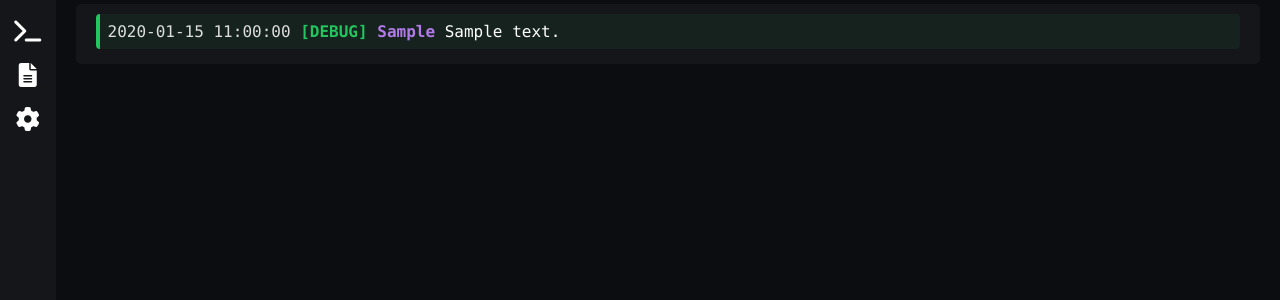
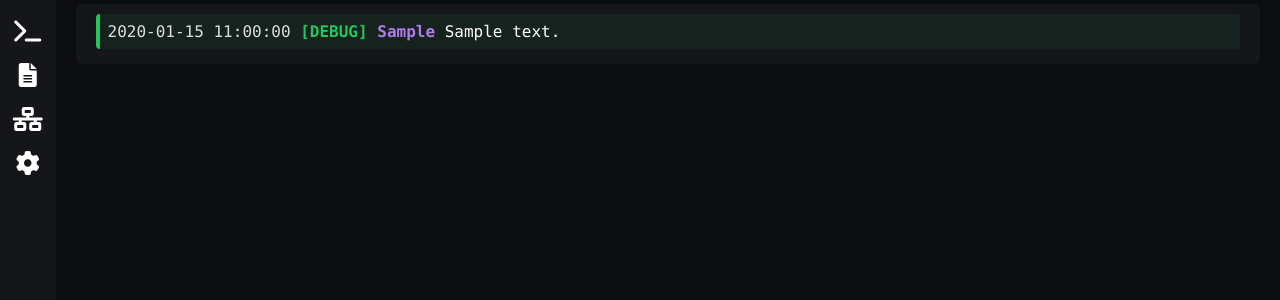
Before and after one commit to Kristinaa-dev/slash-dash, a Django app: page /logs/ in a window 1280 px wide. Shown: the part 128-428 px from the top of the page. Run offline with Django 4.2, Linux system fonts and the light colour scheme; a user stored in the database is signed in; tables that the repository leaves empty hold one stand-in row (values such as "Sample post"); parts of the project's set-up code (start-up, migrations or seed data) failed here and were passed over.

Commit message:
Add nodes icon

```diff
--- a/app/dashboard/templates/base.html
+++ b/app/dashboard/templates/base.html
@@ -22,6 +22,11 @@
                 <li><a href="{% url 'terminal' %}"><i class="fas fa-terminal icon"></i><span class="text">Terminal</span></a></li>
                 {% endif %}
                 <li><a href="{% url 'logs' %}"><i class="fas fa-file-alt icon"></i><span class="text">Logs</span></a></li>
+
+                <li><a href="{% url 'node_list' %}"><i class="fas fa-network-wired icon"></i><span class="text">Nodes</span></a></li>
+
+
+
                 <li><a href="{% url 'admin:index' %}"><i class="fas fa-cog icon"></i><span class="text">Settings</span></a></li>
             </ul>
             <!-- Logout at the bottom -->
```
